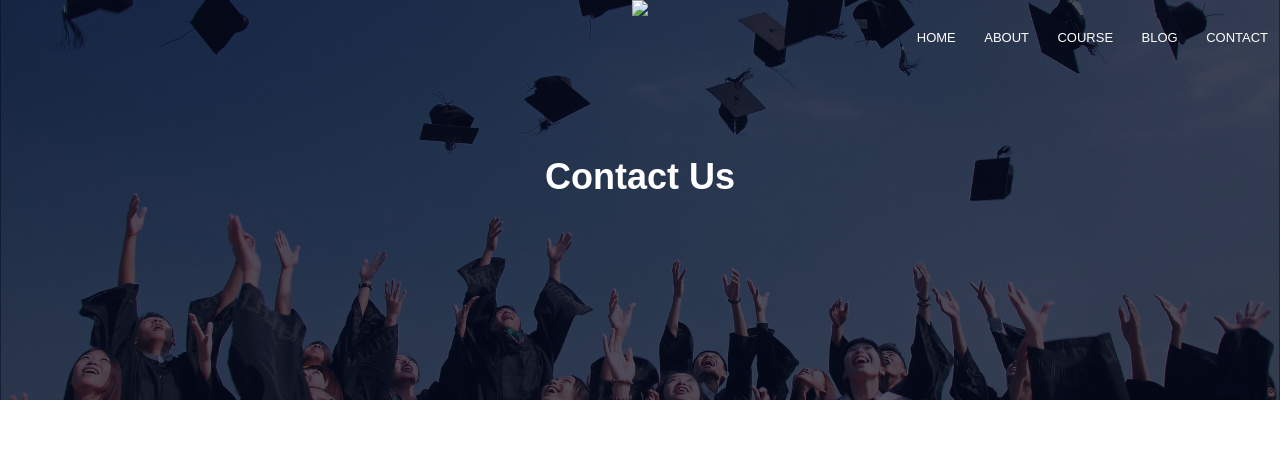
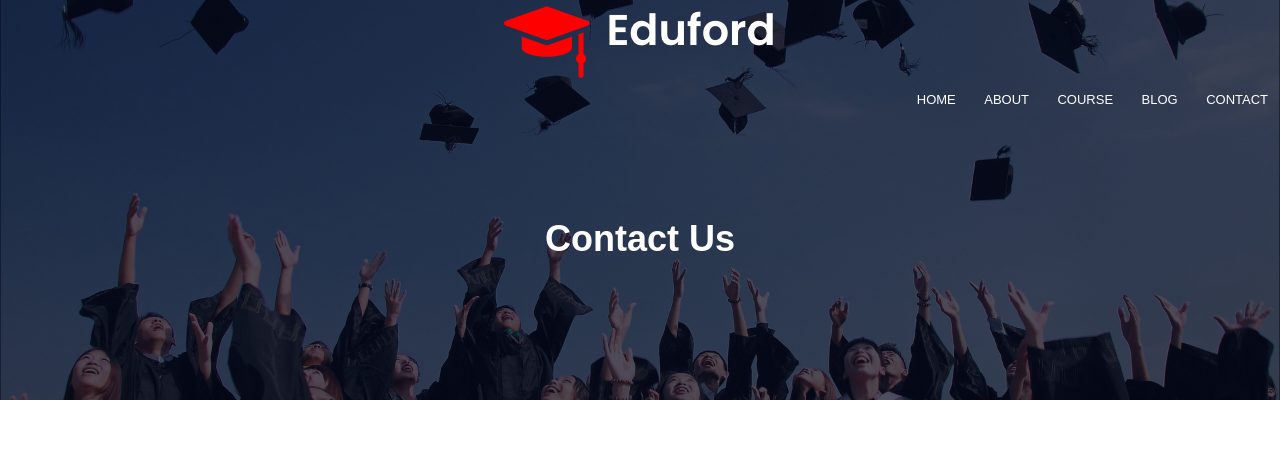
Before and after one commit to Anassabir0/UNIVERSITY-WEBSITE, a plain HTML site: page Contact.html in a window 1280 px wide. Shown: the top 458 px of the page. Drawn offline with Linux system fonts and the light colour scheme; files whose address does not match are found by name.

Commit message:
Update Contact.html

```diff
--- a/Contact.html
+++ b/Contact.html
@@ -16,7 +16,7 @@
        <section class="sub-header">
 
    <nav>
-   <a href="index.html"><img src="image/logo.png" ></a>
+   <a href="index.html"><img src="logo.png" ></a>
        <div class="nav-links" id="navLinks">
            <i class="fa fa-times" onclick="hideMenu()"></i>
 
```
